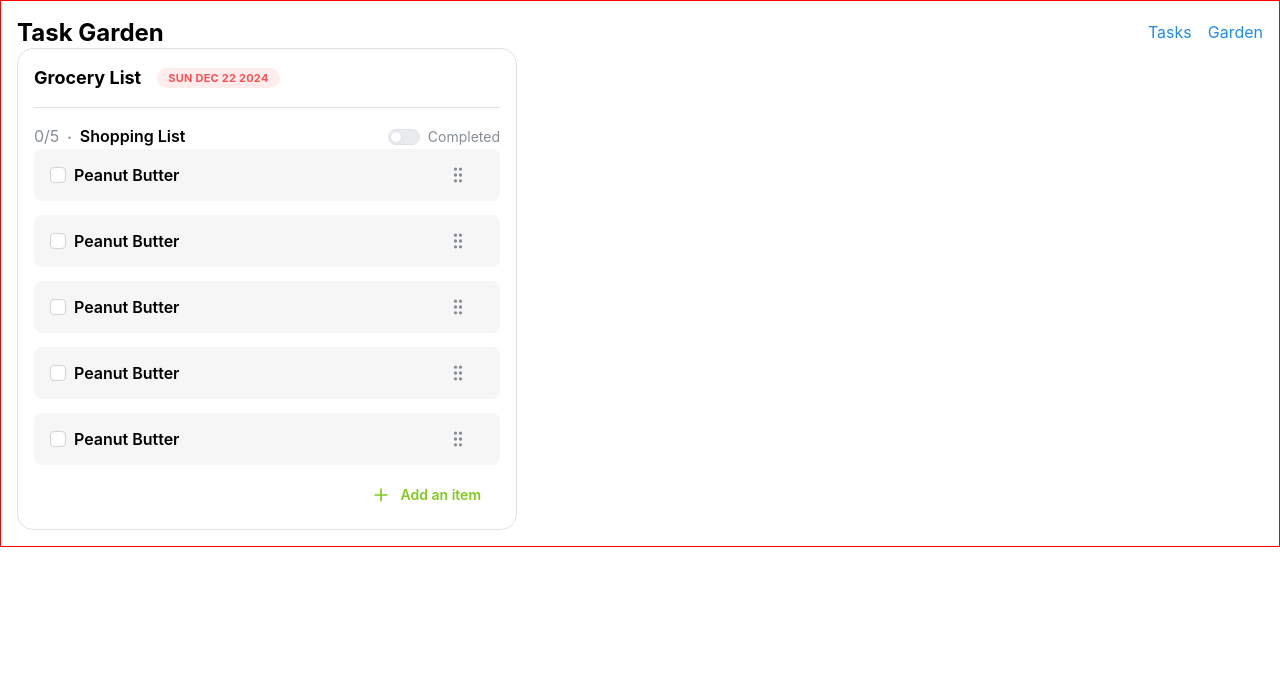
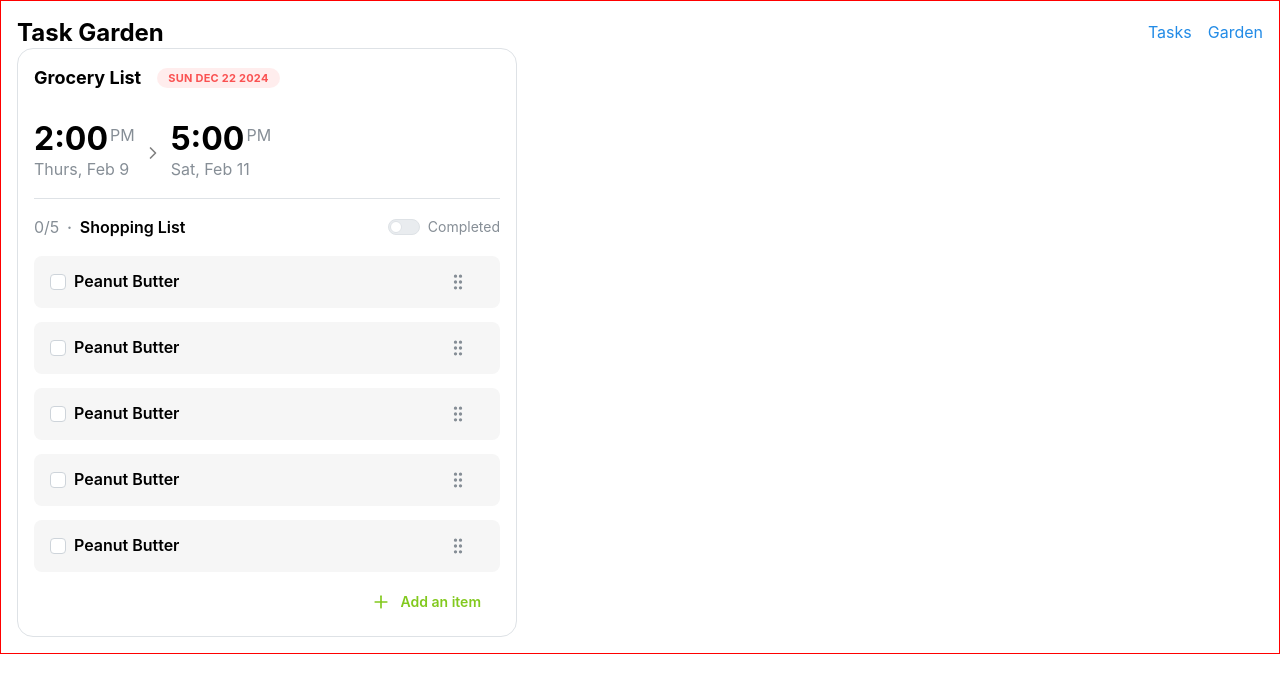
Before and after one commit to CydoEntis/sprout-client, a React (Vite) app: page / in a window 1280 px wide. Shown: the top 692 px of the page. Built offline with nearby package versions, Linux system fonts and the light colour scheme.

Commit message:
Added start and end date display to task card.

```diff
--- a/src/features/Tasks/TaskCard.tsx
+++ b/src/features/Tasks/TaskCard.tsx
@@ -1,18 +1,53 @@
-import { Button, Card, Divider, Group } from "@mantine/core";
+import {
+  Button,
+  Card,
+  Divider,
+  Flex,
+  Group,
+  Stack,
+  Text,
+} from "@mantine/core";
 import { DndListHandle } from "../../DndListHandle";
 import TaskCardTitle from "./TaskCardTitle";
 import TaskListHeader from "./TaskListHeader";
-import { Plus } from "lucide-react";
+import { ChevronRight, Plus } from "lucide-react";
 
 function TaskCard() {
   return (
     <Card withBorder radius="lg" w={500}>
       <TaskCardTitle title="Grocery List" dueDate={new Date()} />
-      <Divider py={8}/>
+      <Flex align="center" gap={8} py={16}>
+        <Stack gap={2}>
+          <Group gap={2} align="start">
+            <Text size="2rem" fw="bold">
+              2:00
+            </Text>
+            <Text size="md" c="dimmed">
+              PM
+            </Text>
+          </Group>
+          <Text c="dimmed">Thurs, Feb 9</Text>
+        </Stack>
+        <ChevronRight size={20} color="gray" />
+        <Stack gap={2}>
+          <Group gap={2} align="start">
+            <Text size="2rem" fw="bold">
+              5:00
+            </Text>
+            <Text size="md" c="dimmed">
+              PM
+            </Text>
+          </Group>
+          <Text c="dimmed">Sat, Feb 11</Text>
+        </Stack>
+      </Flex>
+      <Divider py={8} />
       <TaskListHeader />
       <DndListHandle />
       <Group justify="end">
-        <Button leftSection={<Plus size={20} />} variant="transparent" c="lime">Add an item</Button>
+        <Button leftSection={<Plus size={20} />} variant="transparent" c="lime">
+          Add an item
+        </Button>
       </Group>
     </Card>
   );
--- a/src/features/Tasks/TaskListHeader.tsx
+++ b/src/features/Tasks/TaskListHeader.tsx
@@ -4,7 +4,7 @@ import TaskCompletionControl from "./TaskCompletionControl";
 
 function TaskListHeader() {
   return (
-    <Flex justify="space-between" align="center" >
+    <Flex justify="space-between" align="center" pb={16}>
       <TaskListDetails
         totalTasks={5}
         compeletedTasks={0}
```
